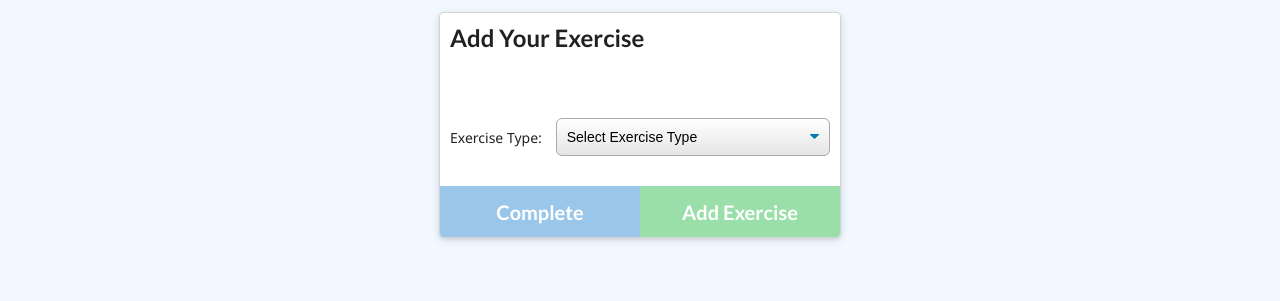
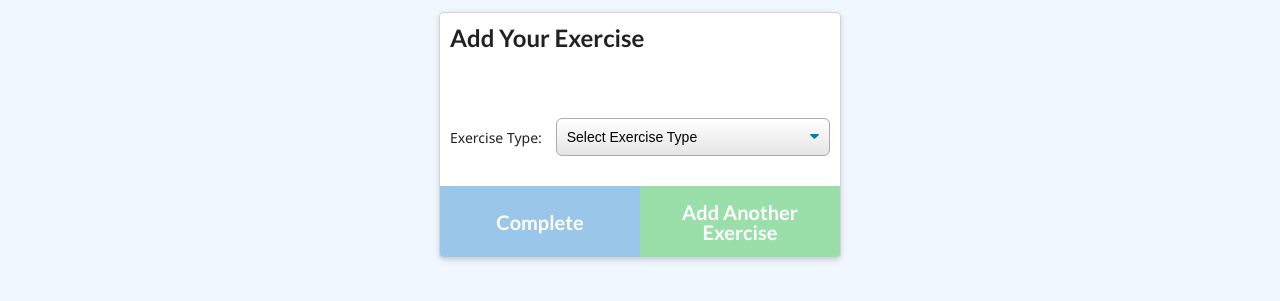
Before and after one commit to rsowald/WorkoutTracker, a website: page public/exercise.html in a window 1280 px wide. Shown: the part 217-518 px from the top of the page. Drawn offline with nearby package versions, Linux system fonts and the light colour scheme; no server answers.

Commit message:
changed button label for clarity

```diff
--- a/public/exercise.html
+++ b/public/exercise.html
@@ -72,7 +72,7 @@
               Complete
             </button>
             <button disabled class="huge ui positive button add-another">
-              Add Exercise
+              Add Another Exercise
             </button>
           </div>
         </form>
```
